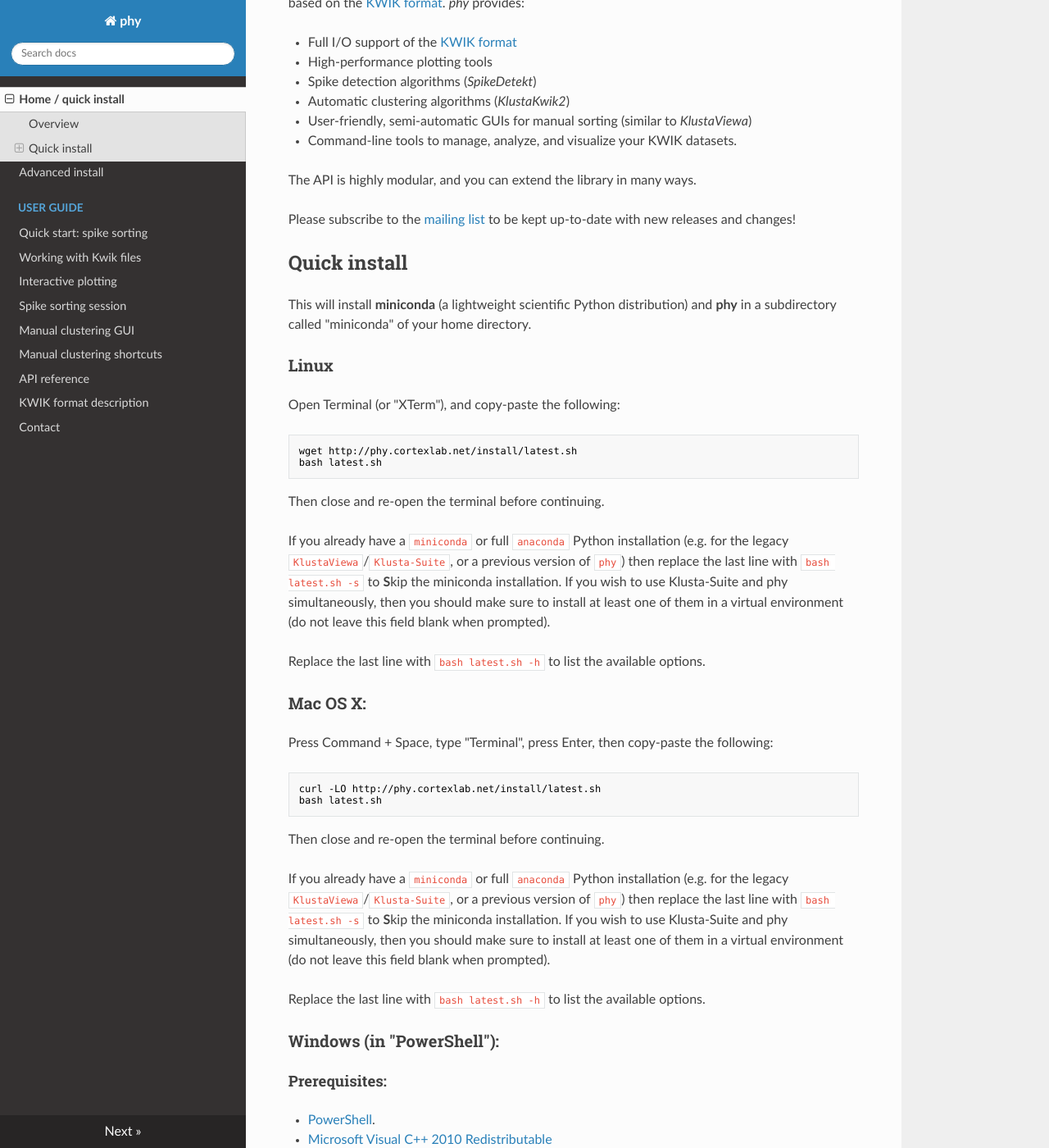
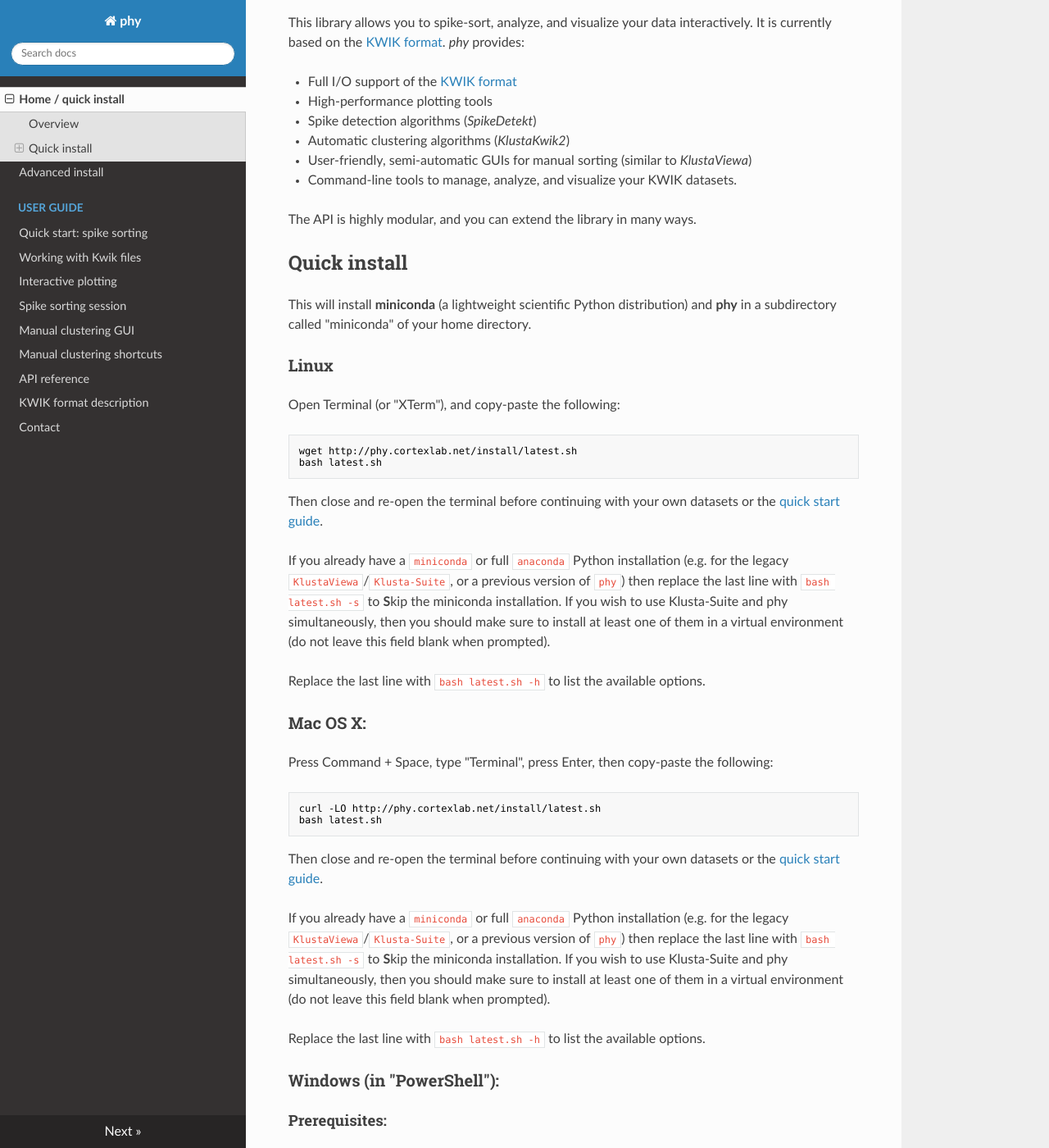
Before and after one commit to kwikteam/phy-doc, an MkDocs documentation site: the page built from docs/index.md, in a window 1280 px wide and 1400 px high, scrolled down 368 px. Shown: the whole window at 82% size. Built offline with MkDocs 1.6.1, drawn with Linux system fonts in a browser that asks for light colours; nearby versions of some CDN libraries; old or Windows-style settings are respelled for this version of MkDocs; some of the changed text lies outside the part shown.

Commit message:
More links to QS guide + mailing-list more prominent

````diff
--- a/docs/index.md
+++ b/docs/index.md
@@ -2,6 +2,7 @@
 
 _Spike sorting and ephys data analysis for 1000 channels and beyond._
 
+**Please subscribe to the [mailing list](https://groups.google.com/forum/#!forum/phy-users) to be kept up-to-date with new releases and changes!**
 
 ## Overview
 
@@ -18,8 +19,6 @@
 
 The API is highly modular, and you can extend the library in many ways.
 
-Please subscribe to the [mailing list](https://groups.google.com/forum/#!forum/phy-users) to be kept up-to-date with new releases and changes!
-
 
 ## Quick install
 
@@ -31,7 +30,7 @@
 wget http://phy.cortexlab.net/install/latest.sh
 bash latest.sh
 ```
-Then close and re-open the terminal before continuing.
+Then close and re-open the terminal before continuing with your own datasets or the [quick start guide](quick-start.md).
 
 If you already have a `miniconda` or full `anaconda` Python installation (e.g. for the legacy `KlustaViewa`/`Klusta-Suite`, or a previous version of `phy`) then replace the last line with `bash latest.sh -s` to **S**kip the miniconda installation. If you wish to use Klusta-Suite and phy simultaneously, then you should make sure to install at least one of them in a virtual environment (do not leave this field blank when prompted).
 
@@ -43,7 +42,7 @@
 curl -LO http://phy.cortexlab.net/install/latest.sh
 bash latest.sh
 ```
-Then close and re-open the terminal before continuing.
+Then close and re-open the terminal before continuing with your own datasets or the [quick start guide](quick-start.md).
 
 If you already have a `miniconda` or full `anaconda` Python installation (e.g. for the legacy `KlustaViewa`/`Klusta-Suite`, or a previous version of `phy`) then replace the last line with `bash latest.sh -s` to **S**kip the miniconda installation. If you wish to use Klusta-Suite and phy simultaneously, then you should make sure to install at least one of them in a virtual environment (do not leave this field blank when prompted).
 
````
Also changed, not shown: other parts of docs/index.md (+1 -1 lines).
